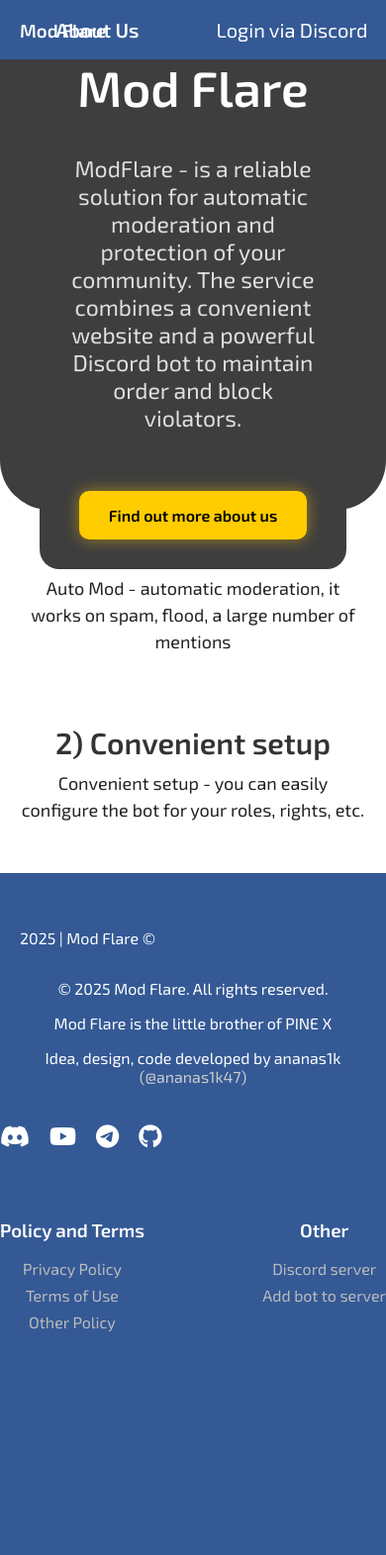
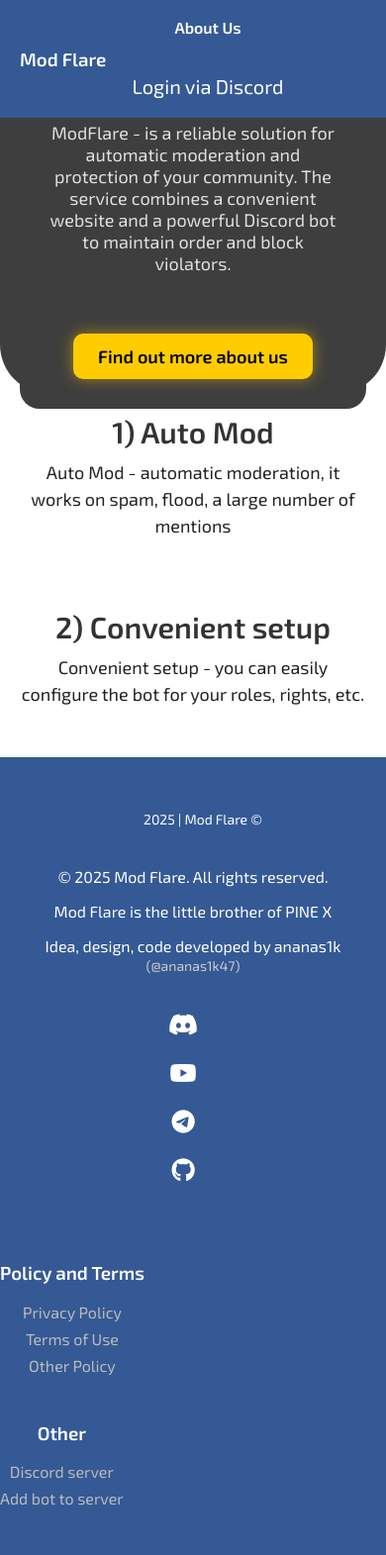
Before and after one commit to Ananas1kexe/ModFlare, a Django app: page / in a window 390 px wide. Shown: the whole page at 99% size. Before the commit the page ends 1346 px from the top, so only its background shows below. Run offline with Django 5.2, Linux system fonts and the light colour scheme.

Commit message:
Add files via upload

```diff
--- a/main/templates/main/index.html
+++ b/main/templates/main/index.html
@@ -392,6 +392,163 @@
         }
 
 
+        @media screen and (max-width: 600px) {
+            header {
+                flex-direction: column;
+                padding: 10px;
+            }
+
+            .header-links {
+                flex-direction: column;
+                gap: 10px;
+            }
+
+            .hero h1 {
+                font-size: 35px;
+            }
+
+            .hero p {
+                font-size: 18px;
+            }
+
+            .footer-content {
+                flex-direction: column;
+                align-items: center;
+            }
+
+            .footer-left {
+                font-size: 14px;
+            }
+
+            .footer-right {
+                flex-direction: column;
+            }
+        }
+
+        @media screen and (max-width: 1024px) and (min-width: 601px) {
+            header {
+                flex-direction: row;
+                padding: 15px 30px;
+            }
+
+            .hero h1 {
+                font-size: 40px;
+            }
+
+            .hero p {
+                font-size: 20px;
+            }
+
+            .footer-content {
+                flex-direction: row;
+                align-items: center;
+            }
+
+            .footer-left {
+                font-size: 16px;
+            }
+
+            .footer-right {
+                gap: 30px;
+            }
+        }
+
+        @media screen and (min-width: 1025px) {
+            header {
+                flex-direction: row;
+                padding: 15px 40px;
+            }
+
+            .hero h1 {
+                font-size: 50px;
+            }
+
+            .hero p {
+                font-size: 23px;
+            }
+
+            .footer-content {
+                flex-direction: row;
+                align-items: center;
+            }
+
+            .footer-left {
+                font-size: 16px;
+            }
+
+            .footer-right {
+                gap: 40px;
+            }
+        }
+
+
+
+        @media screen and (max-width: 480px) {
+        body {
+            padding-top: 20px;
+        }
+
+        header {
+            padding: 10px 15px;
+        }
+
+        .logo img {
+            width: 25px;
+            height: 25px;
+        }
+
+        .header-links {
+            gap: 20px;
+        }
+
+        .header {
+            font-size: 16px;
+            padding: 8px 12px;
+        }
+
+        .hero {
+            height: 40vh;
+            padding: 20px;
+        }
+
+        .hero h1 {
+            font-size: 30px;
+        }
+
+        .hero p {
+            font-size: 18px;
+        }
+
+        .hero .btn {
+            padding: 12px 25px;
+            font-size: 18px;
+        }
+
+        .footer-content {
+            flex-direction: column;
+            align-items: center;
+        }
+
+        .footer-left,
+        .footer-right {
+            font-size: 14px;
+            margin-bottom: 10px;
+        }
+
+        .footer-columns {
+            flex-direction: column;
+            gap: 20px;
+        }
+
+        .footer-column ul li {
+            font-size: 14px;
+        }
+
+        .devloper {
+            font-size: 14px;
+        }
+    }
+
 
     </style>
 
```
Also changed, not shown: main/templates/main/user_info.html (+115 -9 lines).
